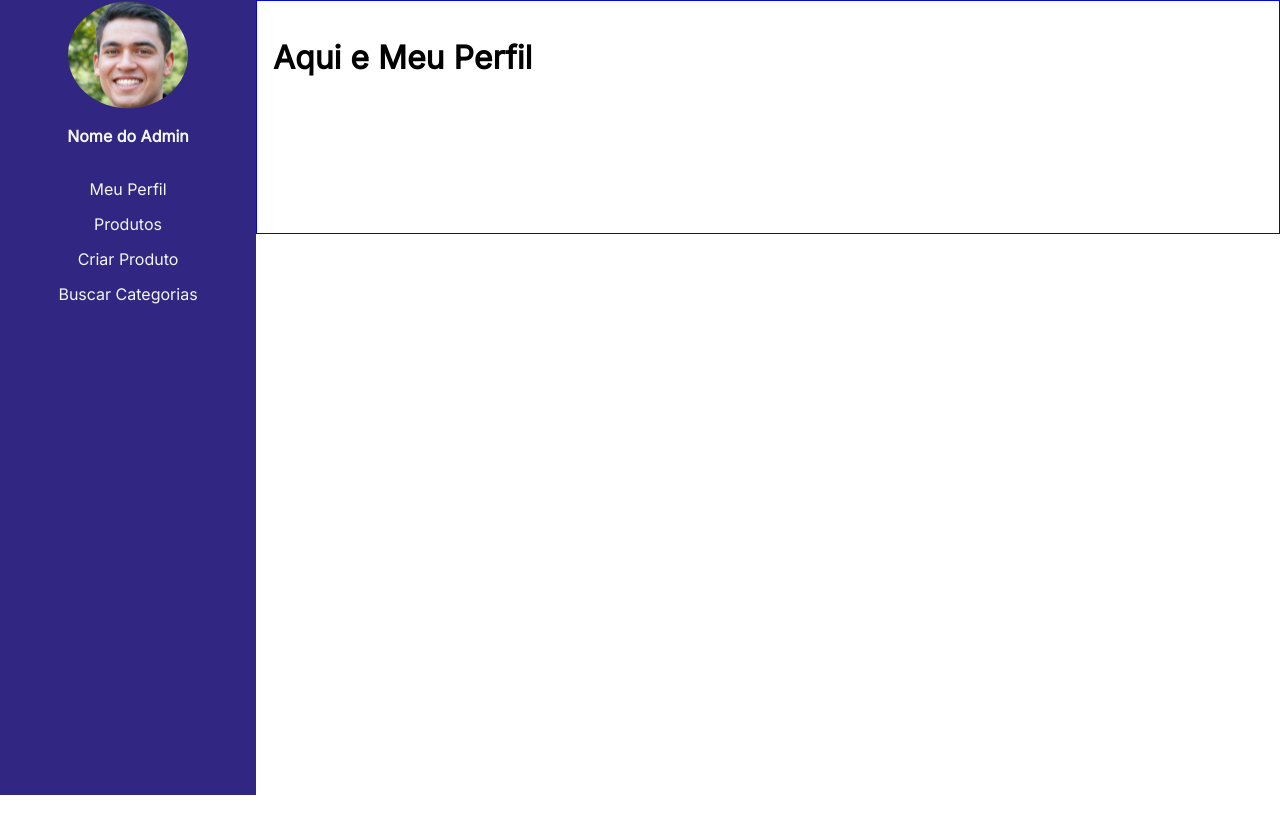
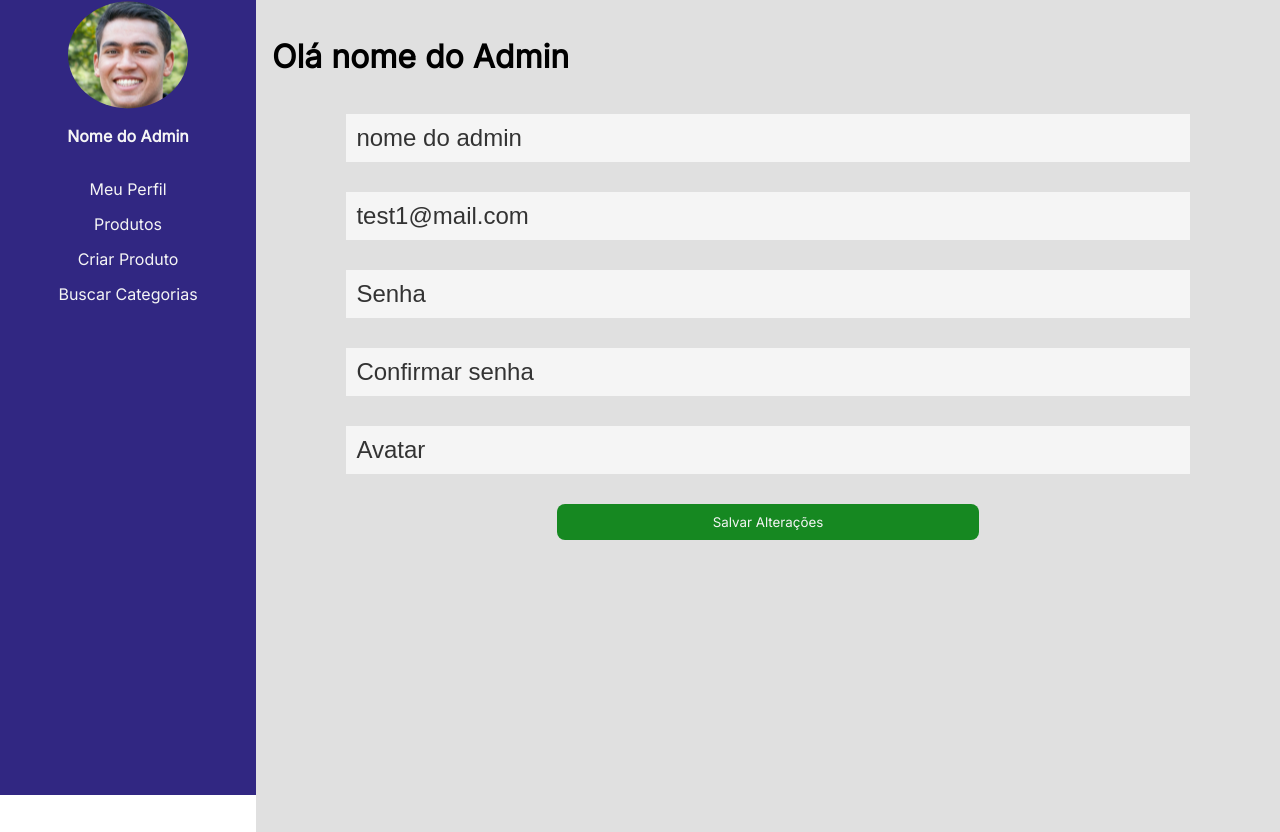
Before and after one commit to luccaseabracruz/easy_inventory, a React (Vite) app: page /dashboard/myprofile in a window 1280 px wide. Before the commit the page ends 800 px from the top, so only its background shows below. Built offline with nearby package versions, Linux system fonts and the light colour scheme.

Commit message:
Finalizando PageMyProfile

```diff
--- a/src/Pages/DashBoard/DashBoard.tsx
+++ b/src/Pages/DashBoard/DashBoard.tsx
@@ -1,4 +1,4 @@
-import { MenuNavigation, DivPai, RenderPage } from './style';
+import { MenuNavigation, DivPai, RenderPage } from './styles';
 import Retrato from '../../assets/retrato.svg';
 import {Outlet,Link,useNavigate} from 'react-router-dom';
 
--- a/src/Pages/DashBoard/style.ts
+++ b/src/Pages/DashBoard/styles.ts
@@ -84,7 +84,7 @@ export const MenuNavigation = styled.div`
 export const RenderPage = styled.div`
 
     width: 90%;
-    height: 200px;
-    border: 1px solid blue;
+    height: 100vh;
     padding: 16px;
+    background-color: var(--color-grey100);
 `;
--- a/src/Pages/MyProfile/MyProfile.tsx
+++ b/src/Pages/MyProfile/MyProfile.tsx
@@ -1,9 +1,24 @@
+import { Inputs } from '../../components/Inputs/Inputs';
+import { Form } from './styles';
+import {useForm} from 'react-hook-form';
 
-export const MyProfile = ()=>{
+import { iUsers } from '../../components/Inputs/Inputs';
 
-    return(
+export const MyProfile = () => {
+
+    const {register,handleSubmit} = useForm({});
+
+    return (
         <>
-            <h1>Aqui e Meu Perfil</h1>
+        <h1>Olá nome do Admin</h1>
+        <Form>
+            <Inputs name='nome do admin'/>
+            <Inputs name='test1@mail.com'/>
+            <Inputs name='Senha'/>
+            <Inputs name='Confirmar senha'/>
+            <Inputs name='Avatar'/>
+            <button className='buttonGreen'>Salvar Alterações</button>
+        </Form>
         </>
     )
 }
--- /dev/null
+++ b/src/Pages/MyProfile/styles.tsx
@@ -0,0 +1,20 @@
+import styled from "styled-components";
+
+
+export const Form = styled.form`
+
+
+    width: 85%;
+    margin-top: 50px;
+    padding: 16px;
+    display: flex;
+    flex-direction: column;
+    gap: 30px;
+    margin: auto;
+
+    button{
+        width: 50%;
+        margin: auto;
+    }
+
+`
--- /dev/null
+++ b/src/components/Inputs/Inputs.tsx
@@ -0,0 +1,25 @@
+import { useForm } from 'react-hook-form';
+import { Input } from './styles';
+
+interface iDatasUser{
+    email?:string;
+    name?:string;
+    id?:number;
+}
+
+export interface iUsers{
+    accessToken:string;
+    user:iDatasUser
+}
+
+export type TypeInputs = 'text' | 'email' | 'password';
+
+export const Inputs = ({email,id,name}:iDatasUser)=>{
+    const {register,handleSubmit} = useForm({});
+
+
+
+    return(
+        <Input  defaultValue={name} />
+    )
+}
--- /dev/null
+++ b/src/components/Inputs/styles.ts
@@ -0,0 +1,12 @@
+import styled from 'styled-components'
+
+
+export const Input = styled.input`
+
+    padding: 10px;
+    background-color: var(--color-grey0);
+    color: var(--color-grey600);
+    border:none;
+    font-size: 1.5rem;
+
+`;
```
